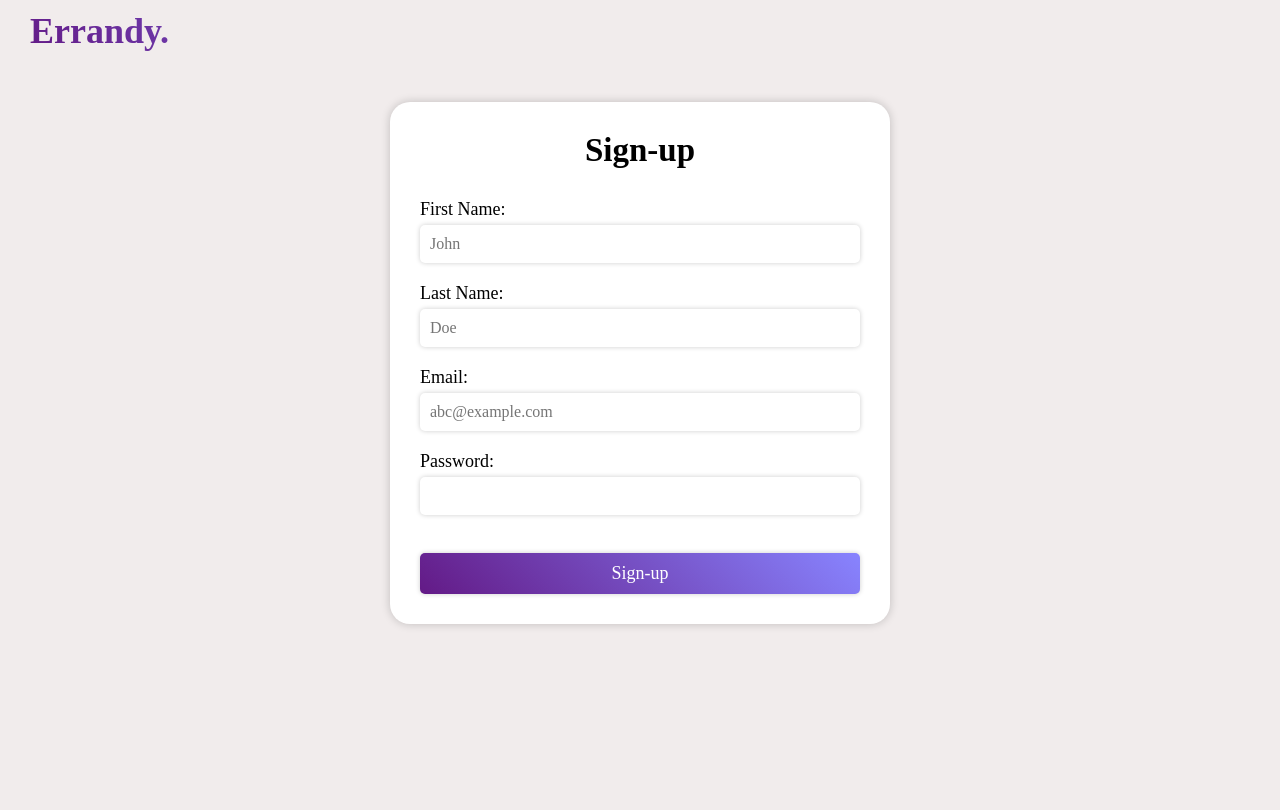
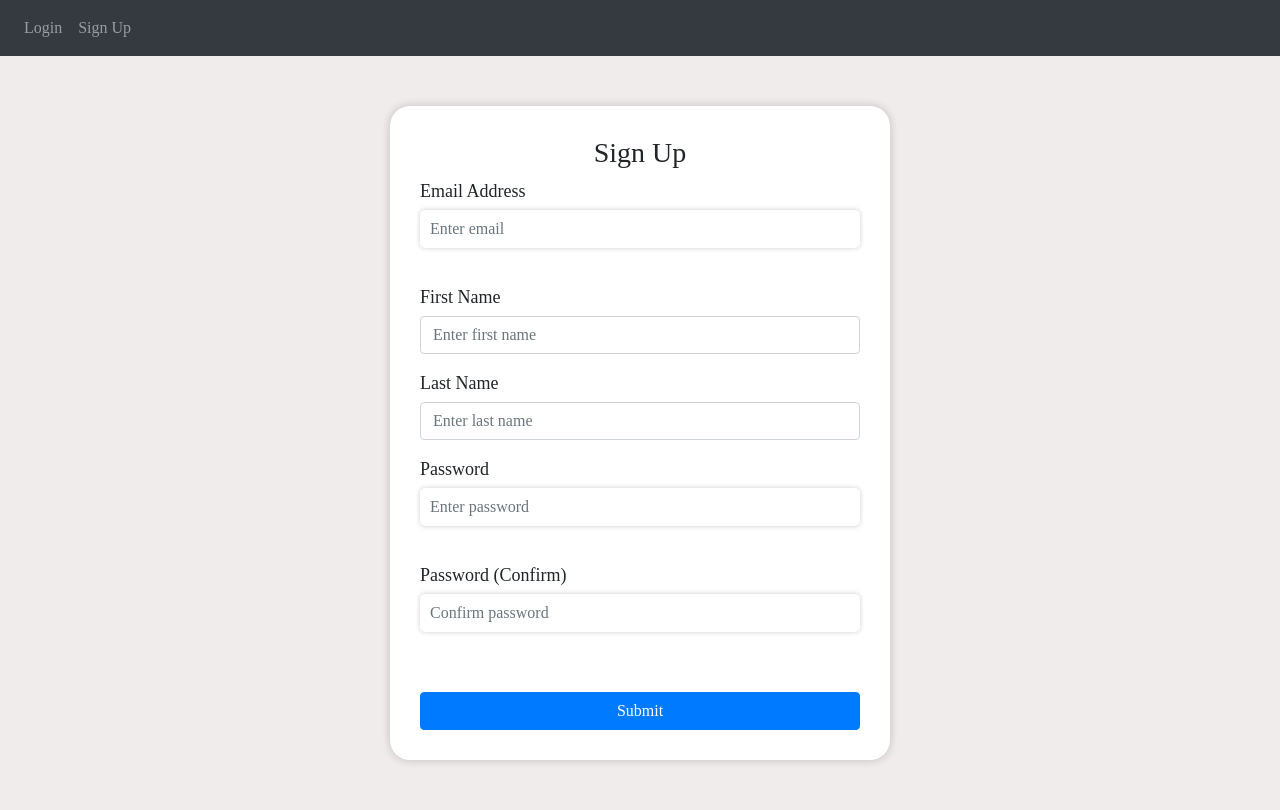
Before and after one commit to Joshy-A/Errandy, a Flask app: page /sign-up in a window 1280 px wide. Before the commit the page ends 627 px from the top, so only its background shows below. Run offline with Flask 3, Linux system fonts and the light colour scheme; some libraries are stand-ins or nearby versions.

Commit message:
login-signup page fixed

```diff
--- a/Errand/templates/index.html
+++ b/Errand/templates/index.html
@@ -19,7 +19,29 @@
 
   </head>
   <body>
+    <nav class="navbar navbar-expand-lg navbar-dark bg-dark" style="background-color: {{ user.theme_color }} !important">
+      <button
+        class="navbar-toggler"
+        type="button"
+        data-toggle="collapse"
+        data-target="#navbar"
+      >
+        <span class="navbar-toggler-icon"></span>
+      </button>
+      <div class="collapse navbar-collapse" id="navbar">
+        <div class="navbar-nav">
+          {% if user.is_authenticated %}
+          <a class="nav-item nav-link" id="home" href="/">Home</a>
+          <a class="nav-item nav-link" id="logout" href="/logout">Logout</a>
 
+
+          {% else %}
+          <a class="nav-item nav-link" id="login" href="/login">Login</a>
+          <a class="nav-item nav-link" id="signUp" href="/sign-up">Sign Up</a>
+          {% endif %}
+        </div>
+      </div>
+    </nav>
     {% with messages = get_flashed_messages(with_categories=true) %} {% if
     messages %} {% for category, message in messages %} {% if category ==
     'error' %}
--- a/Errand/templates/sign_up.html
+++ b/Errand/templates/sign_up.html
@@ -1,30 +1,58 @@
-<!DOCTYPE html>
-<html lang="en">
-<head>
-    <meta charset="UTF-8">
-    <meta name="viewport" content="width=device-width, initial-scale=1.0">
-    <link rel="stylesheet" href="/Errand/static/styles.css">
-    <title>Errandy-Sign-up</title>
-</head>
-<body>
-    <h1 class="logo">Errandy.</h1>
-    <div class="container">
-        <h2>Sign-up</h2>
-        <form action="">
-            <label for="name">First Name:</label>
-            <input type="name" name="fname" placeholder="John">
-
-            <label for="name">Last Name:</label>
-            <input type="name" name="lname" placeholder="Doe">
-
-            <label for="email">Email:</label>
-            <input type="email" name="email" placeholder="abc@example.com">
-
-            <label for="password">Password:</label>
-            <input type="password" name="password">
-            <br>
-            <input type="submit" value="Sign-up">
-        </form>
-    </div>
-</body>
-</html>
+{% extends "index.html" %} {% block title %}Sign Up{% endblock %} {% block
+    content %}
+    <form method="POST">
+        <h3 align="center">Sign Up</h3>
+        <div class="form-group">
+          <label for="email">Email Address</label>
+          <input
+            type="email"
+            class="form-control"
+            id="email"
+            name="email"
+            placeholder="Enter email"
+          />
+        </div>
+        <div class="form-group">
+          <label for="firstName">First Name</label>
+          <input
+            type="text"
+            class="form-control"
+            id="firstName"
+            name="firstName"
+            placeholder="Enter first name"
+          />
+        </div>
+        <div class="form-group">
+          <label for="lastName">Last Name</label>
+          <input
+            type="text"
+            class="form-control"
+            id="lastName"
+            name="lastName"
+            placeholder="Enter last name"
+          />
+        </div>
+        <div class="form-group">
+          <label for="password1">Password</label>
+          <input
+            type="password"
+            class="form-control"
+            id="password1"
+            name="password1"
+            placeholder="Enter password"
+          />
+        </div>
+        <div class="form-group">
+          <label for="password2">Password (Confirm)</label>
+          <input
+            type="password"
+            class="form-control"
+            id="password2"
+            name="password2"
+            placeholder="Confirm password"
+          />
+        </div>
+        <br />
+        <button type="submit" class="btn btn-primary">Submit</button>
+      </form>
+    {% endblock %}
```
Also changed, not shown: Errand/templates/login.html (+4 -16 lines).
